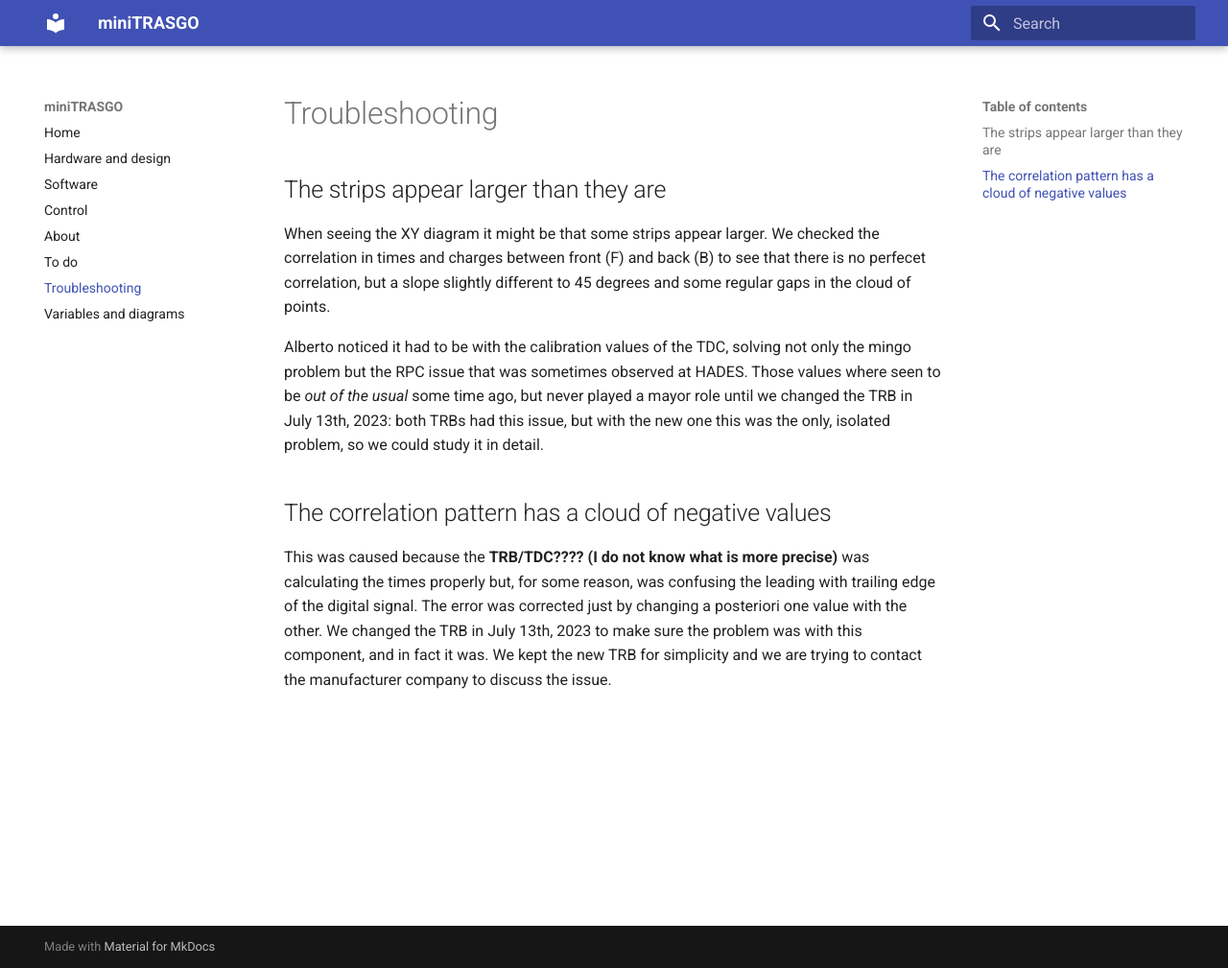
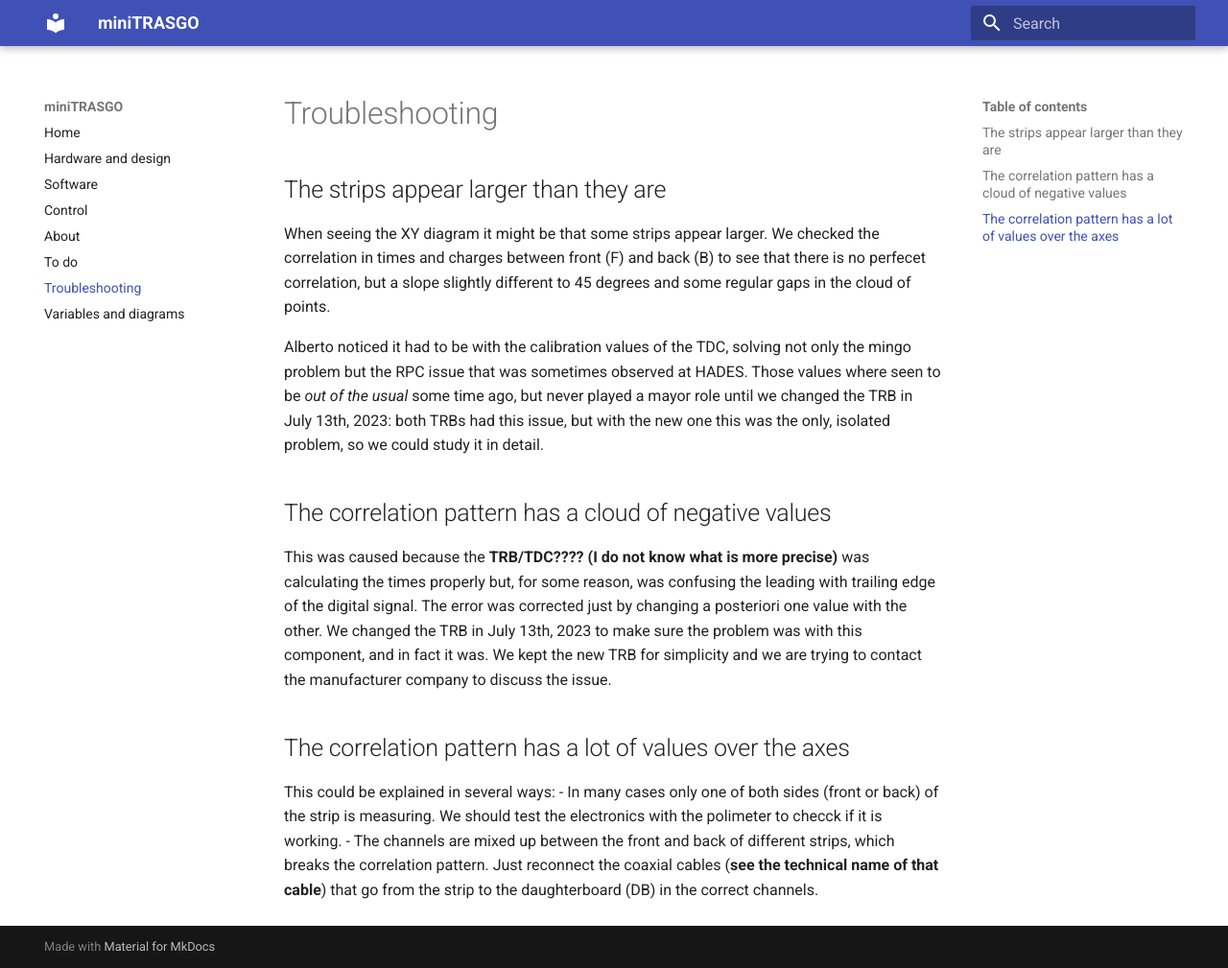
Before and after one commit to cayesoneira/miniTRASGO-documentation, an MkDocs documentation site: the page built from docs/troubleshooting.md, in a window 1280 px wide and 1009 px high. Shown: the whole window at 96% size. Built offline with MkDocs 1.6.1 and Material for MkDocs 9.7.7, drawn with Linux system fonts in a browser that asks for light colours.

Commit message:
Update troubleshooting.md

```diff
--- a/docs/troubleshooting.md
+++ b/docs/troubleshooting.md
@@ -6,3 +6,8 @@
 
 ## The correlation pattern has a cloud of negative values
 This was caused because the **TRB/TDC???? (I do not know what is more precise)** was calculating the times properly but, for some reason, was confusing the leading with trailing edge of the digital signal. The error was corrected just by changing a posteriori one value with the other. We changed the TRB in July 13th, 2023 to make sure the problem was with this component, and in fact it was. We kept the new TRB for simplicity and we are trying to contact the manufacturer company to discuss the issue.
+
+## The correlation pattern has a lot of values over the axes
+This could be explained in several ways:
+- In many cases only one of both sides (front or back) of the strip is measuring. We should test the electronics with the polimeter to checck if it is working.
+- The channels are mixed up between the front and back of different strips, which breaks the correlation pattern. Just reconnect the coaxial cables (**see the technical name of that cable**) that go from the strip to the daughterboard (DB) in the correct channels.
```
